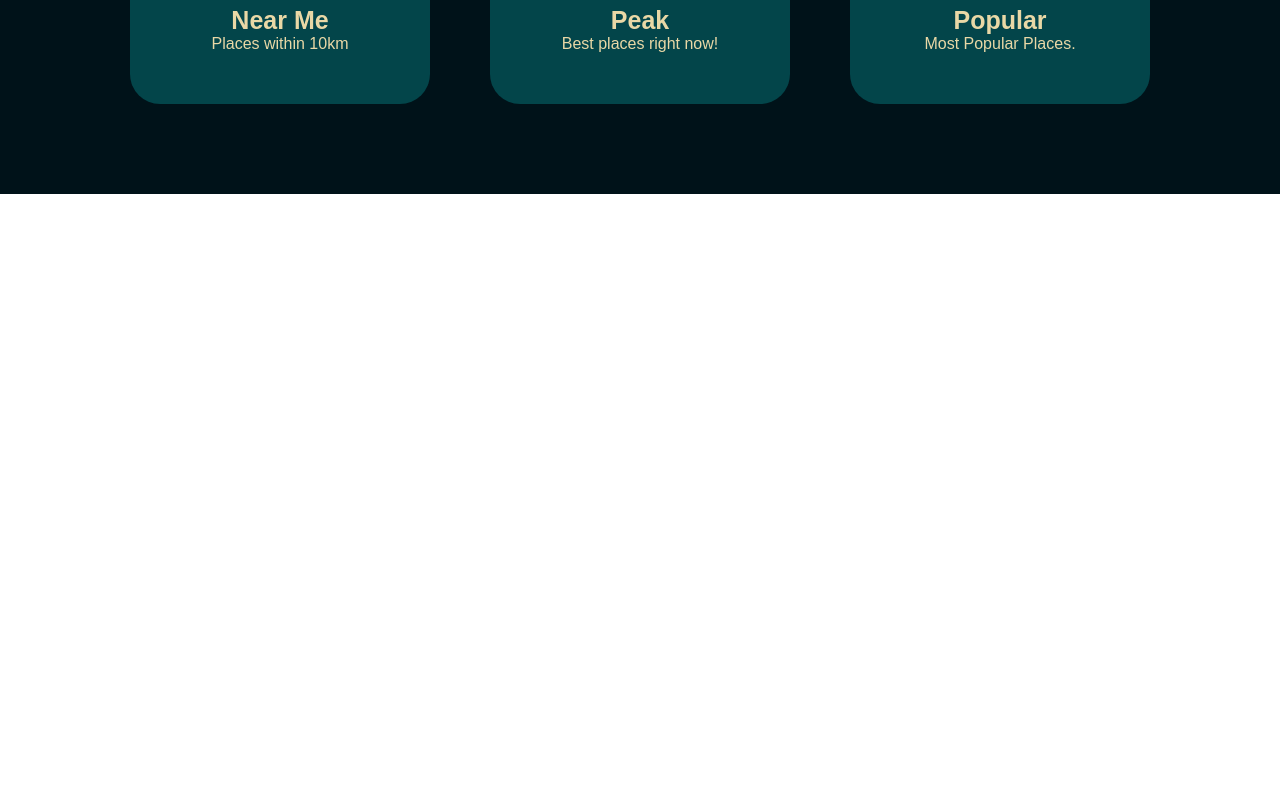
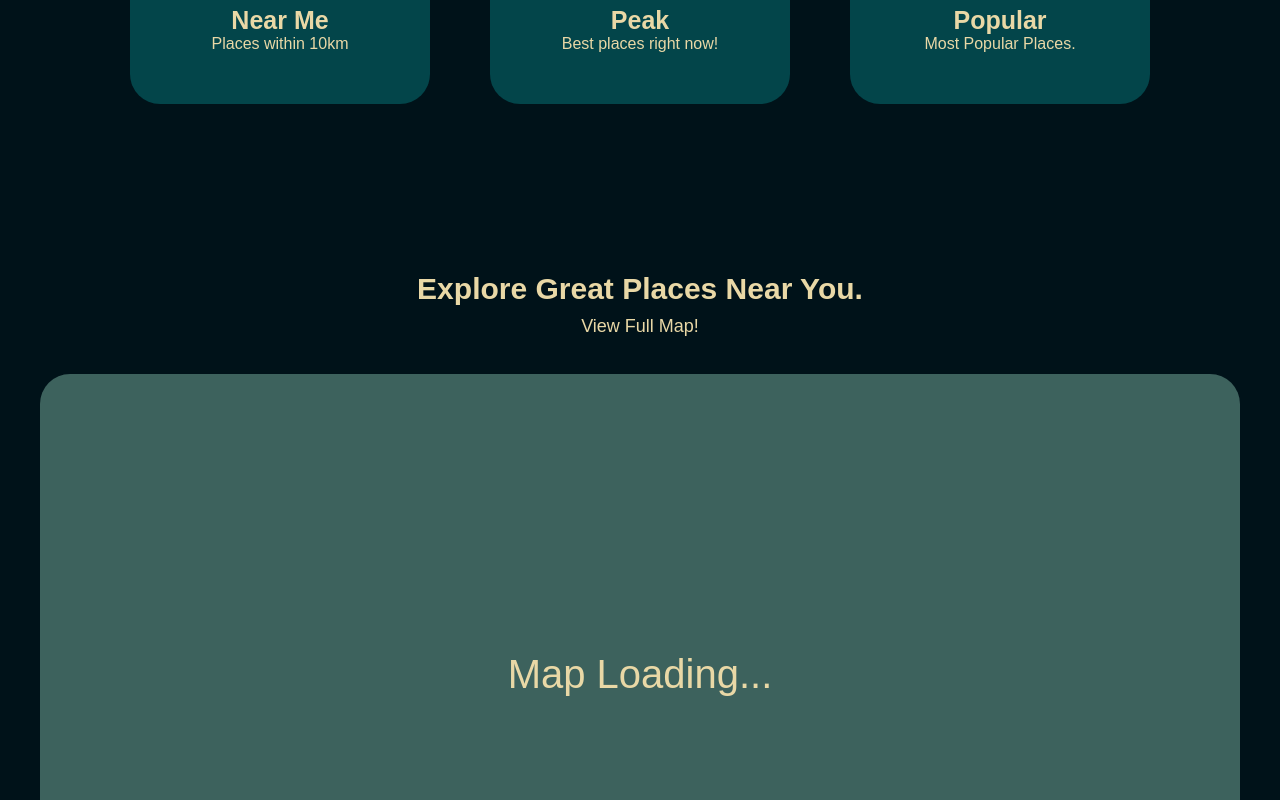
Before and after one commit to Abhinav2065/autumn-view, a React (Vite) app in the folder autumn-view/: page / in a window 1280 px wide. Shown: the part 680-1480 px from the top of the page. Before the commit the page ends 874 px from the top, so only its background shows below. Built offline with nearby package versions, Linux system fonts and the light colour scheme.

Commit message:
Added an Map Preview

```diff
--- a/autumn-view/src/components/Home.jsx
+++ b/autumn-view/src/components/Home.jsx
@@ -1,6 +1,7 @@
 import React from 'react'
 import Hero from './Home/Hero'
 import QuickAction from './Home/QuickAction'
+import MapPreview from './Home/MapPreview'
 import '../style/Home.css'
 
 
@@ -9,6 +10,7 @@ const Home = () => {
     <div className='home'>
         <Hero></Hero>
         <QuickAction></QuickAction>
+        <MapPreview></MapPreview>
     </div>
   )
 }
--- /dev/null
+++ b/autumn-view/src/components/Home/MapPreview.jsx
@@ -0,0 +1,21 @@
+import React from 'react'
+
+
+const MapPreview = () => {
+  return (
+    <div>
+        <div className="map-preview">
+            <div className="map-header">
+                <h2>Explore Great Places Near You.</h2>
+                <p>View Full Map!</p>
+            </div>
+
+            <div className="map-container">
+                Map Loading...
+            </div>
+        </div>
+    </div>
+  )
+}
+
+export default MapPreview
--- a/autumn-view/src/style/Home.css
+++ b/autumn-view/src/style/Home.css
@@ -1,6 +1,6 @@
 .home {
     background-color: #001219;
-    height: 100vh;
+    min-height: 100vh;
 }
 
 
@@ -58,3 +58,49 @@
     transform: scale(1.05);
     cursor: pointer;
 }
+
+
+
+
+.map-header {
+    width: 100%;
+    height: 30vh;
+    display: flex;
+    flex-direction: column;
+    justify-content: center;
+    align-items: center;
+    padding-top: 100px;
+}
+
+.map-header h2 {
+    font-size: 30px;
+}
+
+
+.map-header p {
+    font-size: 18px;
+    padding-top: 10px;
+    cursor: pointer;
+}
+
+
+.map-container {
+    background-color: #94d2bd6a;
+    height: 600px;
+    width: 1200px;
+    border-radius: 30px;
+    display: flex;
+    flex-direction: column;
+    align-items: center;
+    justify-content: center;
+    font-size: 40px;
+}
+
+
+.map-preview {
+    display: flex;
+    flex-direction: column;
+    justify-content: center;
+    align-items: center;
+    padding-bottom: 200px;
+}
```
